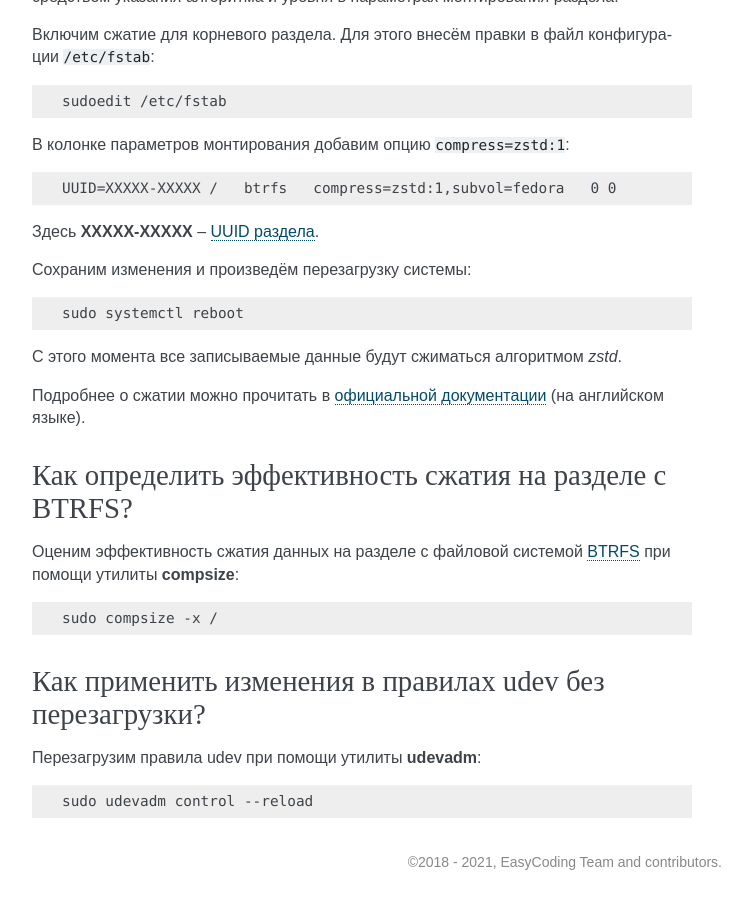
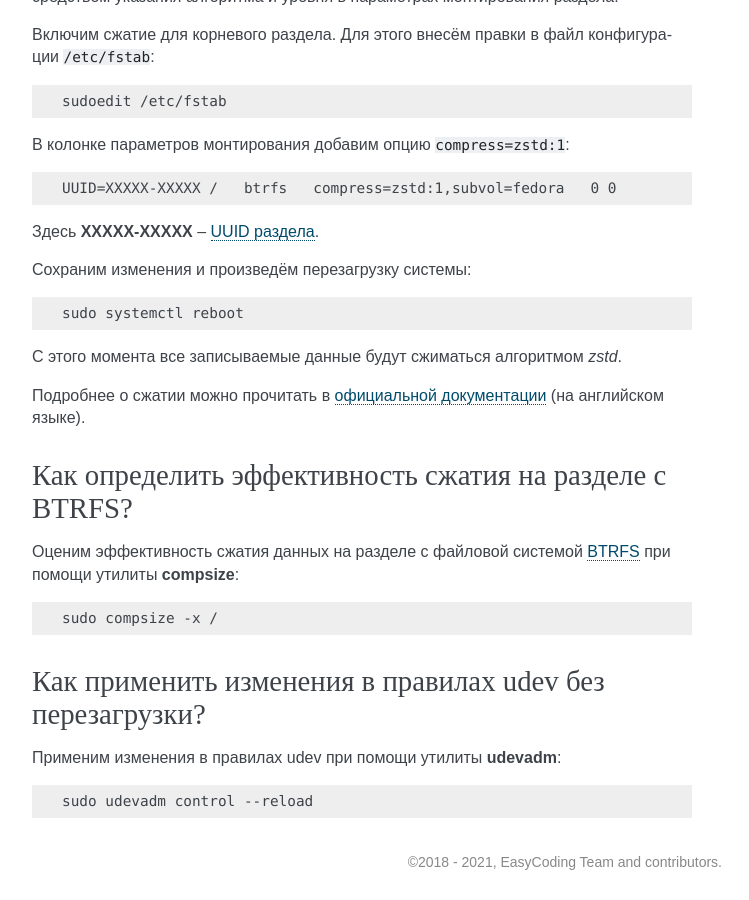
Before and after one commit to RussianFedora/FAQ, a Sphinx documentation site: the page built from source/administration.rst, in a window 1280 px wide and 900 px high, scrolled down 33374 px. Shown: the whole window, without its empty margins (388-1137 px from the left). Built offline with Sphinx 7.4.7, drawn with Linux system fonts in a browser that asks for light colours; comment, search, counter and statistics services are not loaded.

Commit message:
Updated udev-rules-reload question.

```diff
--- a/source/administration.rst
+++ b/source/administration.rst
@@ -1909,7 +1909,7 @@ Coredump -- это дамп закрытой памяти процесса, со
 Как применить изменения в правилах udev без перезагрузки?
 ============================================================
 
-Перезагрузим правила udev при помощи утилиты **udevadm**:
+Применим изменения в правилах udev при помощи утилиты **udevadm**:
 
 .. code-block:: text
 
```
